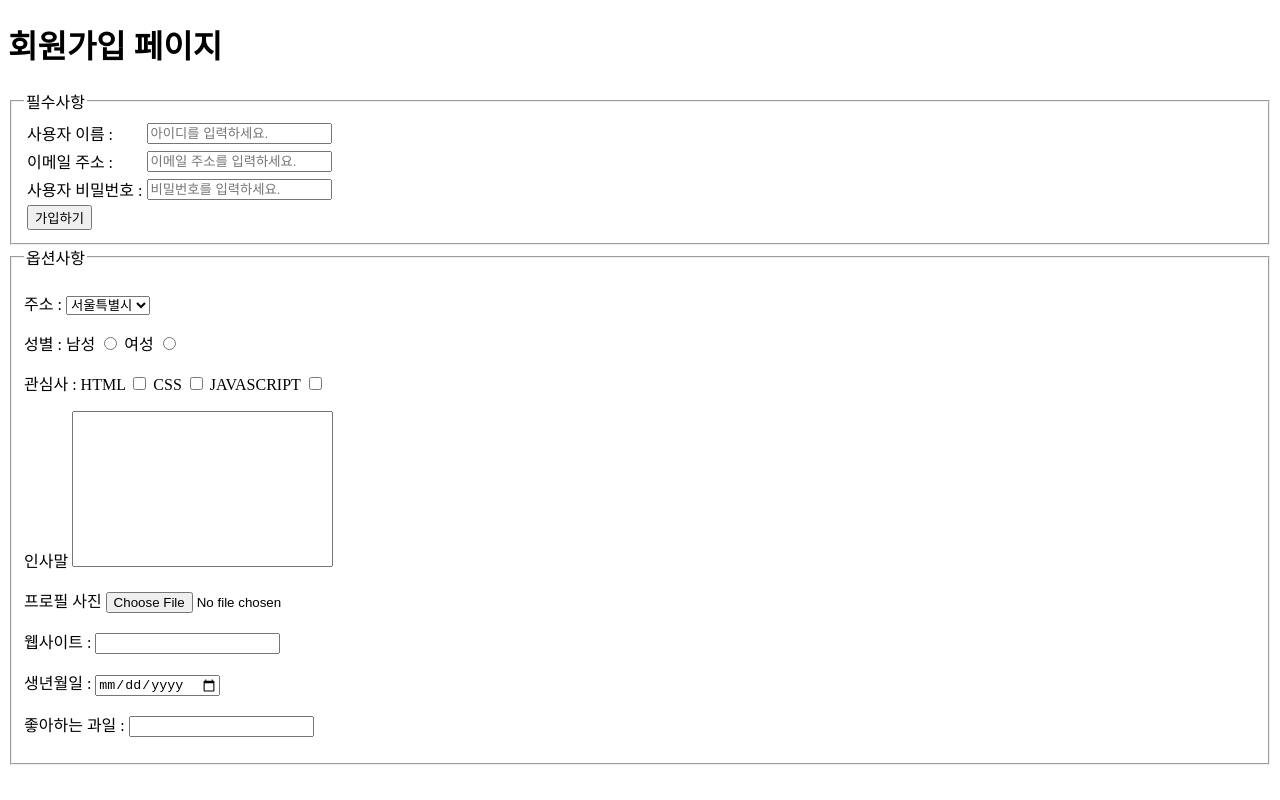
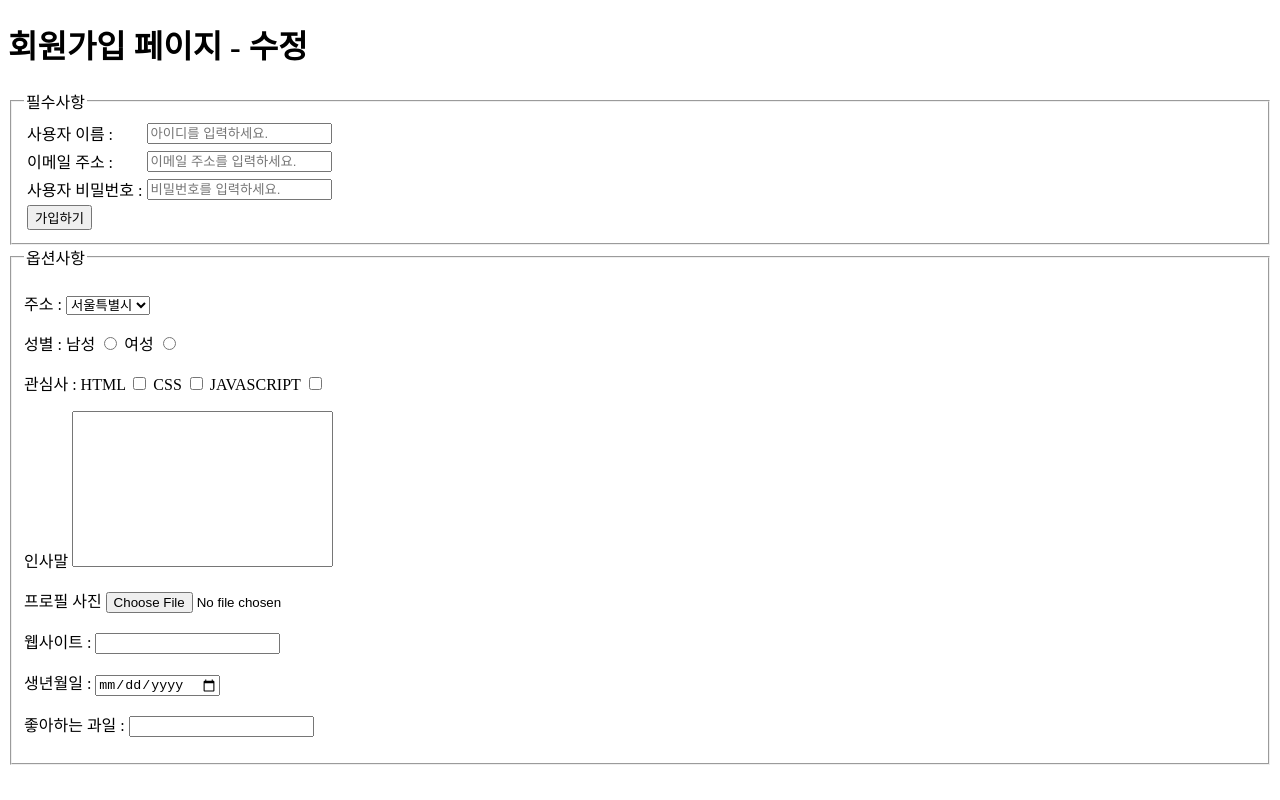
Before and after one commit to hyung-2/default_web, a plain HTML site: page html/register.html in a window 1280 px wide. Drawn offline with Linux system fonts and the light colour scheme.

Commit message:
타이틀 변경

```diff
--- a/html/register.html
+++ b/html/register.html
@@ -12,7 +12,7 @@
   </style>
 </head>
 <body>
-  <h1>회원가입 페이지</h1>
+  <h1>회원가입 페이지 - 수정</h1>
   <!-- <ul>
     <li>
       <label for="username">사용자 이름 : </label>
```
